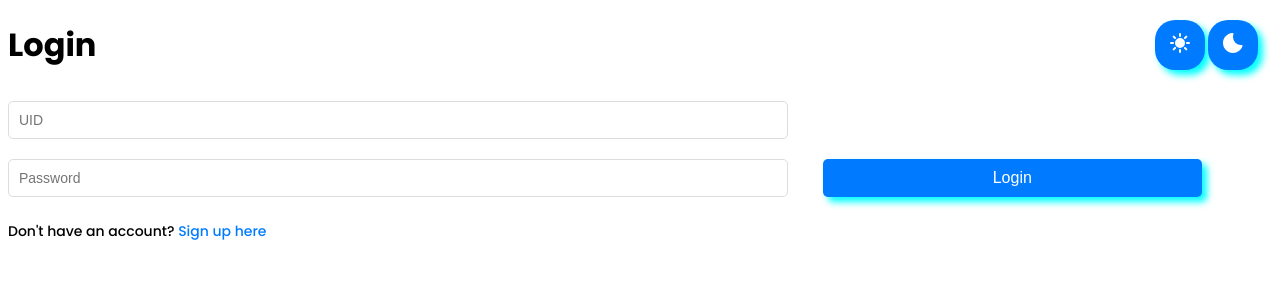
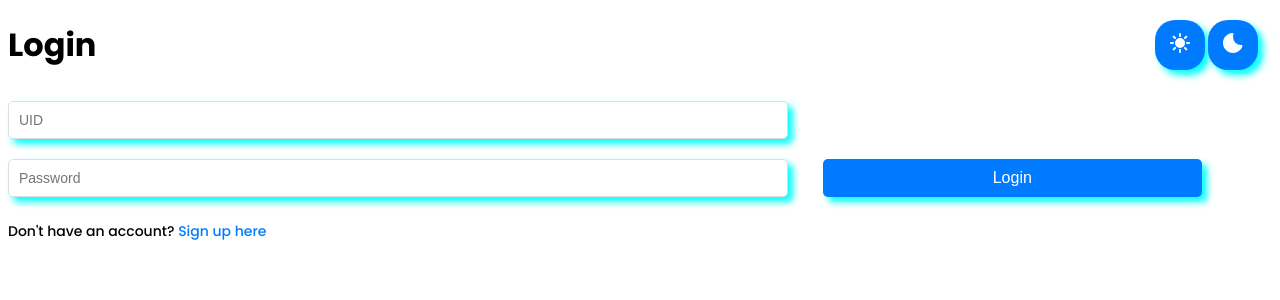
Before and after one commit to ProjectCuboid/CityPointTeknofest, a Flask app: page / in a window 1280 px wide. Shown: the top 300 px of the page. Run offline with Flask 3, Linux system fonts and the light colour scheme.

Commit message:
Update CSS

```diff
--- a/templates/client/login.html
+++ b/templates/client/login.html
@@ -94,6 +94,7 @@
             font-size: 14px;
             background-color: var(--input-bg-color);
             color: var(--text-color);
+            box-shadow: 5px 5px 7px aqua;
         }
 
         button {
```
